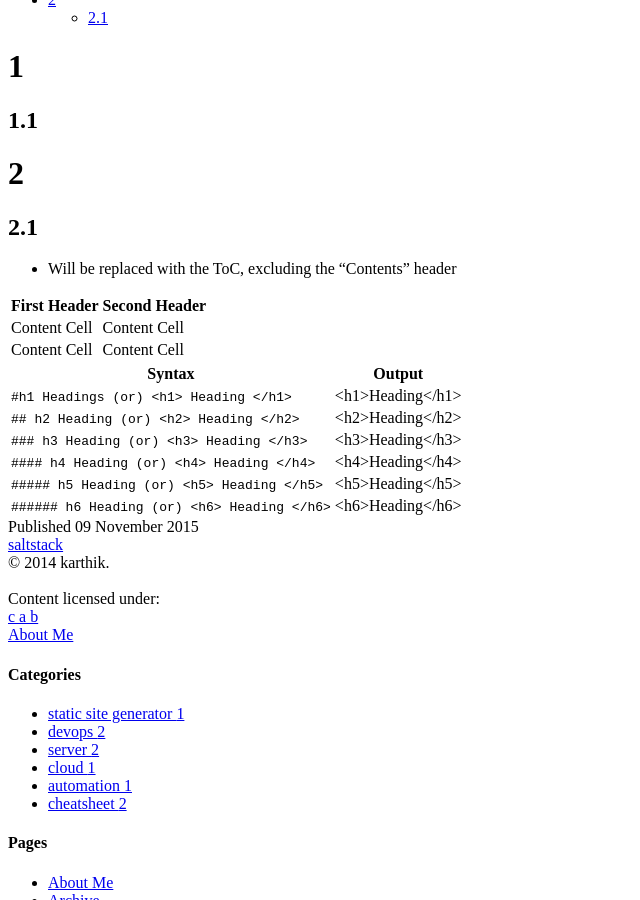
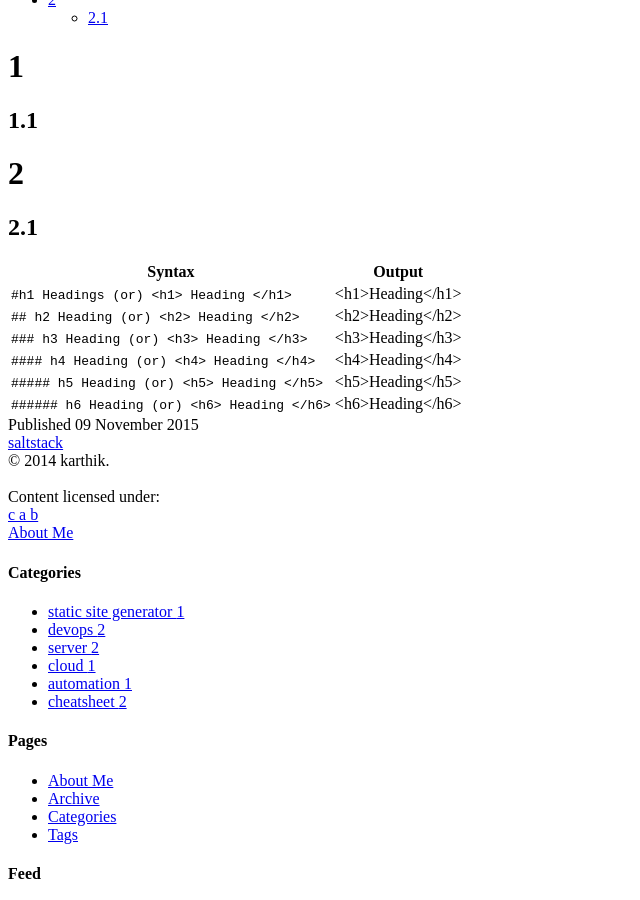
Before and after one commit to karpra/karpra.github.io, a Jekyll site: the page built from _posts/2015-11-9-saltstack.md, in a window 1280 px wide and 900 px high, scrolled down 432 px. Shown: the whole window, without its empty margins (0-640 px from the left). Built offline with Jekyll 4.4.1, drawn with Linux system fonts in a browser that asks for light colours; nearby versions of some CDN libraries; library files that are not in the unit come from our copies.

Commit message:
Update 2015-11-9-saltstack.md

````diff
--- a/_posts/2015-11-9-saltstack.md
+++ b/_posts/2015-11-9-saltstack.md
@@ -15,19 +15,11 @@ tags : [saltstack]
 
 ## 2.1
 
-* Will be replaced with the ToC, excluding the "Contents" header
-{:toc}
-
-First Header  | Second Header
-------------- | -------------
-Content Cell  | Content Cell
-Content Cell  | Content Cell
-
 |Syntax | Output |
 |------------ | -------------|
-| ```#h1 Headings (or) <h1> Heading </h1>``` | <h1>Heading</h1>|
-|```## h2 Heading (or) <h2> Heading </h2>```| <h2>Heading</h2>|
-|```### h3 Heading (or) <h3> Heading </h3>```| <h3>Heading</h3>|
-|```#### h4 Heading (or) <h4> Heading </h4>```| <h4>Heading</h4>|
-|```##### h5 Heading (or) <h5> Heading </h5>```| <h5>Heading</h5>|
-|```###### h6 Heading (or) <h6> Heading </h6>```| <h6>Heading</h6>|
+| `#h1 Headings (or) <h1> Heading </h1>` | <h1>Heading</h1>|
+|`## h2 Heading (or) <h2> Heading </h2>`| <h2>Heading</h2>|
+|`### h3 Heading (or) <h3> Heading </h3>`| <h3>Heading</h3>|
+|`#### h4 Heading (or) <h4> Heading </h4>`| <h4>Heading</h4>|
+|`##### h5 Heading (or) <h5> Heading </h5>`| <h5>Heading</h5>|
+|`###### h6 Heading (or) <h6> Heading </h6>`| <h6>Heading</h6>|
````
